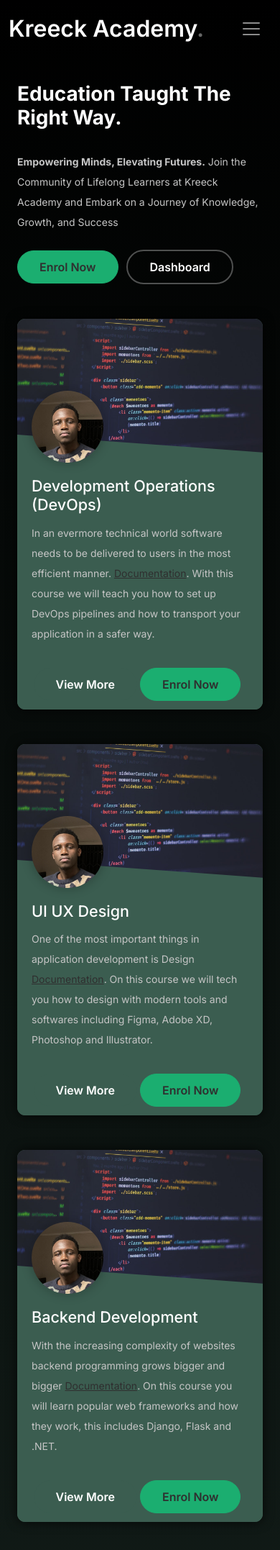
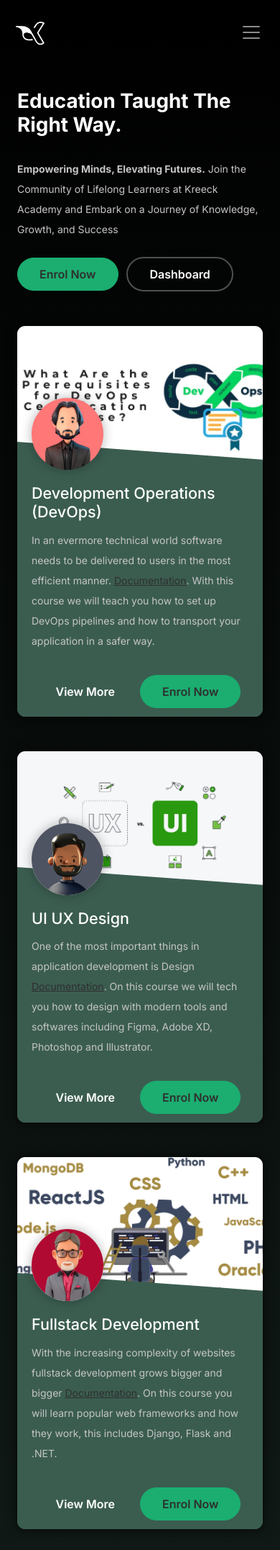
Before and after one commit to KreeckCode/kreeckacademy, a Django app: page / in a window 390 px wide. Shown: the top 2154 px of the page at 72% size. Run offline with Django 3.2, Linux system fonts and the light colour scheme; parts of the project's set-up code (start-up, migrations or seed data) failed here and were passed over; some libraries are stand-ins or nearby versions.

Commit message:
Modifying the landing page

```diff
--- a/static/css/modal.css
+++ b/static/css/modal.css
@@ -24,7 +24,7 @@ dialog {
 	animation: fadeIn 1s ease both;
 	&::backdrop {
 		animation: fadeIn 1s ease both;
-		background: rgb(255 255 255 / 40%);
+		/* background: rgb(255 255 255 / 40%); */
 		z-index: 2;
 		backdrop-filter: blur(20px);
 	}
--- a/templates/landing.html
+++ b/templates/landing.html
@@ -9,7 +9,7 @@
       content="width=device-width, initial-scale=1, shrink-to-fit=no"
     />
     <meta name="author" content="kreeck.com" />
-    <link rel="shortcut icon" href="{% static 'img/logo.png' %}" />
+    <link rel="shortcut icon" href="{% static 'img/kreeck_box_logo.svg' %}" />
 
     <meta name="description" content="" />
     <meta name="keywords" content="bootstrap, bootstrap4" />
@@ -18,14 +18,14 @@
   <meta property="og:title" content="Kreeck Academy">
   <meta property="og:description" content="Your Path to Knowledge and Skills">
   <meta property="og:url" content="https://academy.kreeck.com">
-  <meta property="og:image" content="{% static 'img/logo.png' %}">
+  <meta property="og:image" content="{% static 'img/kreeck_box_logo.svg' %}">
   <meta property="og:type" content="website">
 
   <!-- Twitter Card meta tags for Twitter sharing -->
   <meta name="twitter:card" content="summary">
   <meta name="twitter:title" content="Kreeck Academy">
   <meta name="twitter:description" content="Your Path to Knowledge and Skills">
-  <meta name="twitter:image" content="{% static 'img/logo.png' %}">
+  <meta name="twitter:image" content="{% static 'img/kreeck_box_logo.svg' %}">
   <meta name="twitter:url" content="https://academy.kreeck.com">
 
     <!-- Bootstrap CSS -->
@@ -59,6 +59,17 @@
       .announcement h5{
         font-size: 15px;
       }
+      .nav_logo_mobile{
+        display: none;
+      }
+      @media (max-width: 765px) {
+        .nav_logo_mobile{
+          display: block;
+        }
+        .nav_logo{
+          display: none;
+        }
+      }
      </style>
   </head>
 
@@ -71,9 +82,13 @@
       arial-label="kreeck navigation bar"
     >
       <div class="container">
-        <a class="navbar-brand" href="{% url 'landing_page' %}"
-          >Kreeck Academy<span>.</span></a
+        <a class="navbar-brand nav_logo" href="{% url 'landing_page' %}"
+          >Kreeck Academy<span>.</span></a>
+
+          <a class="navbar-brand nav_logo_mobile" href="{% url 'landing_page' %}"
           >
+          <img src="{% static 'img/kreeck_light_logo.svg' %}" style="margin-left: 0.6rem;" alt="" height="auto" width="40px" >
+        </a>
 
         <button
           class="navbar-toggler"
@@ -90,8 +105,8 @@
         <div class="collapse navbar-collapse" id="navbarskreeck">
           <ul class="custom-navbar-nav navbar-nav ms-auto mb-2 mb-md-0">
             {% if request.user.is_superuser %}
-            <li><a class="nav-link active" href="" onclick="openOopsModal()">Courses</a></li>
-			      <li><a class="nav-link" href="" onclick="openOopsModal()">Blog</a></li>
+            <li><a class="nav-link active"  onclick="openOopsModal()">Courses</a></li>
+			      <li><a class="nav-link"  onclick="openOopsModal()">Blog</a></li>
             {% endif %}
             <li><a class="nav-link" href="{% url 'home' %}">Dashboard</a></li>
           </ul>
@@ -119,8 +134,8 @@
                 Knowledge, Growth, and Success
               </p>
               <p>
-                <button href="" class="btn btn-secondary me-2" onclick="openOopsModal()">Enrol Now</button>
-                <a href="{% url 'home' %}" class="btn btn-white-outline">Dashboard</a>
+                <button class="btn btn-secondary me-2 hero-button" onclick="openOopsModal()">Enrol Now</button>
+                <a href="{% url 'home' %}" class="btn btn-white-outline hero-button">Dashboard</a>
               </p>
             </div>
           </div>
@@ -223,13 +238,13 @@
               <div
                 class="card-custom-img"
                 style="
-                  background-image: url({% static 'img/asserts/Coding-vs-programming.jpg' %});
+                  background-image: url({% static 'img/devops.jpg' %});
                 "
               ></div>
               <div class="card-custom-avatar">
                 <img
                   class="img-fluid" style="background-color: white;"
-                  src="{% static 'img/asserts/IMG_3269.jpg' %}"
+                  src="{% static 'img/avatar.jpg' %}"
                   alt="Avatar"
                 />
               </div>
@@ -248,8 +263,8 @@
                 class="card-footer"
                 style="background: inherit; border-color: inherit"
               >
-                <button href="#" class="btn btn-primary" onclick="openOopsModal()"> View More</button>
-                <button href="#" class="btn btn-secondary me-2" onclick="openOopsModal()">Enrol Now</button>
+                <button  class="btn btn-primary" onclick="openOopsModal()"> View More</button>
+                <button  class="btn btn-secondary me-2" onclick="openOopsModal()">Enrol Now</button>
               </div>
             </div>
             <!-- Copy until here -->
@@ -260,13 +275,13 @@
 				<div
                 class="card-custom-img"
                 style="
-                  background-image: url({% static 'img/asserts/Coding-vs-programming.jpg' %});
+                  background-image: url({% static 'img/uiux.jpg' %});
                 "
               ></div>
               <div class="card-custom-avatar">
                 <img
                   class="img-fluid" style="background-color: white;"
-                  src="{% static 'img/asserts/IMG_3269.jpg' %}"
+                  src="{% static 'img/avatar2.jpg' %}"
                   alt="Avatar"
                 />
               </div>
@@ -286,8 +301,8 @@
                 class="card-footer"
                 style="background: inherit; border-color: inherit"
               >
-                <a href="#" class="btn btn-primary" onclick="openOopsModal()">View More</a>
-                <a href="#" class="btn btn-secondary me-2" onclick="openOopsModal()">Enrol Now</a>
+                <a  class="btn btn-primary" onclick="openOopsModal()">View More</a>
+                <a  class="btn btn-secondary me-2" onclick="openOopsModal()">Enrol Now</a>
               </div>
             </div>
             <!-- Copy until here -->
@@ -298,20 +313,20 @@
 				<div
                 class="card-custom-img"
                 style="
-                  background-image: url({% static 'img/asserts/Coding-vs-programming.jpg' %});
+                  background-image: url({% static 'img/fullstack.jpg' %});
                 "
               ></div>
               <div class="card-custom-avatar">
                 <img
                   class="img-fluid" style="background-color: white;"
-                  src="{% static 'img/asserts/IMG_3269.jpg' %}"
+                  src="{% static 'img/avatar3.jpg' %}"
                   alt="Avatar"
                 />
               </div>
               <div class="card-body" style="overflow-y: auto">
-                <h4 class="card-title">Backend Development</h4>
+                <h4 class="card-title">Fullstack Development</h4>
                 <p class="card-text">
-                  With the increasing complexity of websites backend programming grows bigger and bigger
+                  With the increasing complexity of websites fullstack development grows bigger and bigger
                   <a
                     href="https://getbootstrap.com/docs/4.0/components/card/#card-decks"
                     target="_blank"
@@ -324,8 +339,8 @@
                 class="card-footer"
                 style="background: inherit; border-color: inherit"
               >
-                <button href="#" class="btn btn-primary" onclick="openOopsModal()">View More</button>
-                <a href="#" class="btn btn-secondary me-2" onclick="openOopsModal()">Enrol Now</a>
+                <button  class="btn btn-primary" onclick="openOopsModal()">View More</button>
+                <a  class="btn btn-secondary me-2" onclick="openOopsModal()">Enrol Now</a>
               </div>
             </div>
             <!-- Copy until here -->
@@ -428,8 +443,10 @@
 
 
     <!--Section: FAQ-->
+
 	<div class="faq">
 		<h3 class="text-center mb-4 pb-2 text-primary fw-bold">FAQ</h3>
+    <div class="container">
       <p class="text-center mb-5">
         Find the answers for the most frequently asked questions below
         </p>
@@ -456,7 +473,7 @@
           <h6 class="mb-3 text-primary"><i class="fas fa-user text-primary pe-2"></i> How many coding courses does kreeck offer?
           </h6>
           <p>
-			Currently, we only offer 4 Beginner to intermediate courses: DevOps, UI UX Design and Backend Development with Python.
+          Currently, we only offer 3 Beginner to Advanced courses: Development Operations(DevOps), UI UX Design and Fullstack Development with Python.
           </p>
         </div>
 
@@ -483,6 +500,8 @@
           </p>
         </div>
         </div>
+    </div>
+
 	</div>
 	<!--Section: FAQ-->
 
@@ -777,8 +796,8 @@
 
             <div class="col-lg-6 text-center text-lg-end">
               <ul class="list-unstyled d-inline-flex ms-auto">
-                <li class="me-4"><a href="#" onclick="openTermsModal()">Terms &amp; Conditions</a></li>
-                <li><a href="#" onclick="openOopsModal()">Privacy Policy</a></li>
+                <li class="me-4"><a onclick="openTermsModal()">Terms &amp; Conditions</a></li>
+                <li><a  onclick="openOopsModal()">Privacy Policy</a></li>
               </ul>
             </div>
           </div>
```
Also changed, not shown: static/img/avatar.jpg (added), static/img/avatar2.jpg (added), static/img/avatar3.jpg (added), static/img/devops.jpg (added), static/img/fullstack.jpg (added), static/img/kreeck_box_logo.svg (added), static/img/kreeck_dark_logo.svg (added), static/img/kreeck_light_logo.svg (added), static/img/kreeck_logo_notification.svg (added), static/img/uiux.jpg (added). Lines whose indentation alone changed are shown as unchanged.
